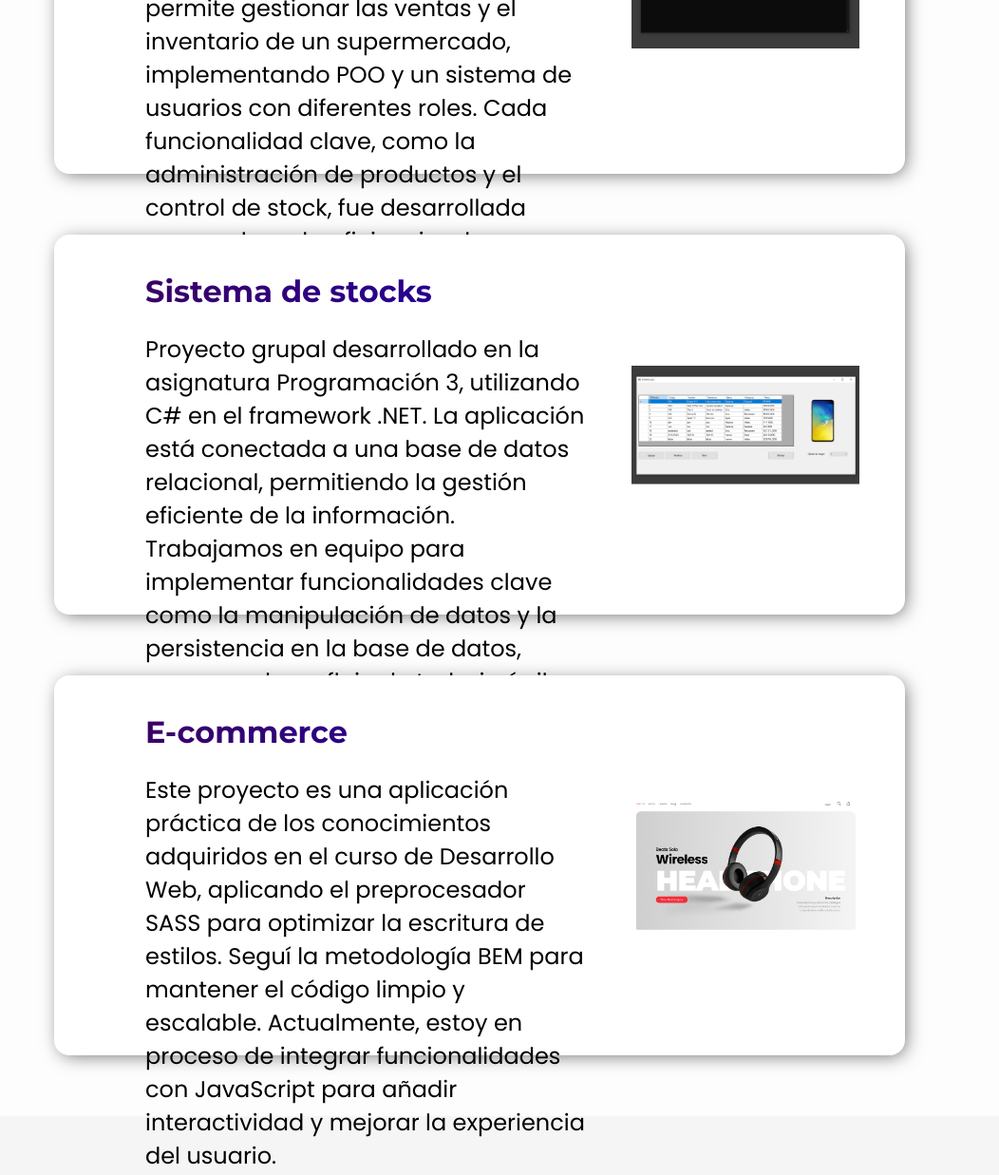
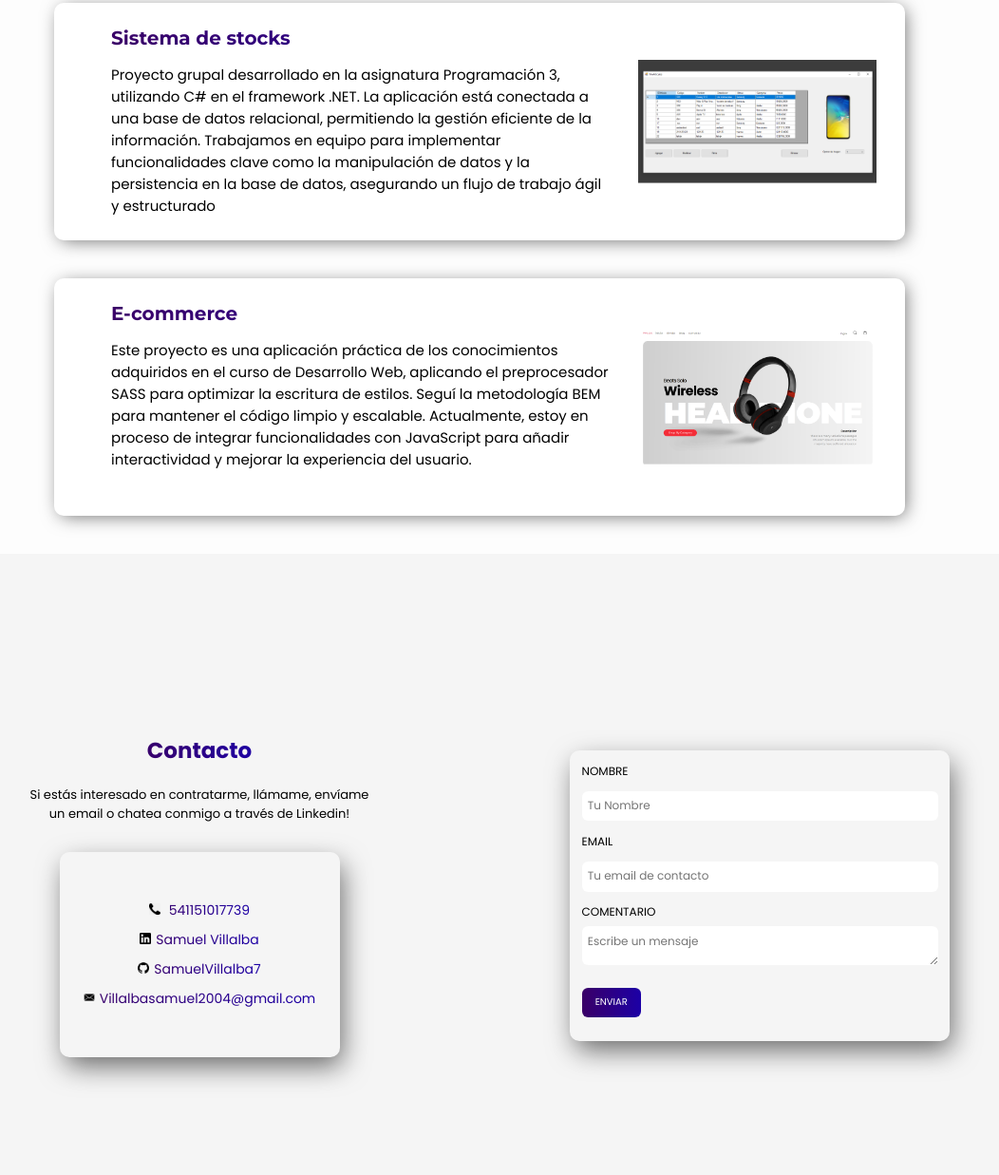
Before and after one commit to SamuelVillalba7/PortfolioSamuelVillaba, a plain HTML site: page index.html in a window 1280 px wide. Shown: the part 1205-2442 px from the top of the page at 95% size, without its empty margins (135-1187 px from the left). Drawn offline with Linux system fonts and the light colour scheme.

Commit message:
lo hice resposive para laptop

```diff
--- a/style.css
+++ b/style.css
@@ -23,19 +23,24 @@ header{
 
 
     background-color: rgb(255, 255, 255);
-    height: 80px;
+    height: 5rem;
     display: flex;
     align-items: center;
     justify-content: space-between;
     padding: 0px 8rem ;
 }
 .logo{
-    font-size: 2rem;
-    font-weight: 700;
+
+
     background: var(--colorGradiente);
     -webkit-background-clip: text;
     color: transparent;
 
+}
+
+.logo p{
+    font-size: 2rem;
+    font-weight: 700;
 }
 
 .nav-menu{
@@ -47,7 +52,7 @@ header{
 
 .nav-menu a{
     font-size: 1.2rem;
-    margin-right: 1.7rem;
+    margin-left: 1.7rem;
     color: black;
    font-weight: 400;
 
@@ -102,7 +107,7 @@ header{
 }
 
 .about-text p {
-    font-size: 25px;
+    font-size: 1.5rem;
     margin-bottom: 2rem;
 }
 
@@ -164,7 +169,7 @@ header{
 .contact h2{
 
     padding: 0 1rem;
-    font-size: 2rem;
+    font-size: 2.3rem;
     margin-bottom: 2rem;
     background: var(--colorGradiente);
     -webkit-background-clip: text;
@@ -177,6 +182,7 @@ header{
 .contact p{
     margin-bottom: 3rem;
     text-align: center;
+    font-size: 1.3rem;
 }
 .contact-box{
 
@@ -196,15 +202,16 @@ header{
 }
 
 .contact-box a{
-    margin: 0.5rem 0px ;
+    margin: .5rem 0px ;
     background: var(--colorGradiente);
     -webkit-background-clip: text;
     color: transparent;
+    font-size: 1.4rem;
 
 }
 .contact-box img{
     width: 1.2rem;
-    margin-right: 0.5rem;
+    margin-right: .5rem;
 }
 
 
@@ -221,10 +228,10 @@ header{
 }
 
 form{
-    width: 550px;
-    padding: 20px;
+    width: 34.375rem;
+    padding: 1.25rem;
 
-    font-size: 16px;
+    font-size: 4rem;
     border-radius: 1rem;
     box-shadow: 4px 11px 29px -2px rgba(0,0,0,0.58);
     -webkit-box-shadow: 4px 11px 29px -2px rgba(0,0,0,0.58);
@@ -232,17 +239,18 @@ form{
 }
 input{
     width: 100%;
-    margin: 20px 0px;
-    height: 50px;
-    border-radius: 10px;
+    margin: 1.25rem 0px;
+    height: 3.125rem;
     border: none;
+    border-radius: .625rem;
 }
 label{
     width: 100%;
+    font-size: 1rem;
 
 }
 .boton-formulario{
-    width: 100px;
+    width: 6.25rem;
     background: var(--colorGradiente);
     color: #FFF;
     border: none;
@@ -250,15 +258,15 @@ label{
 }
 textarea{
     width: 100%;
-    margin: 10px 0px;
-    height: 65px;
-    border-radius: 10px;
+    margin: .625rem 0px;
+    height: 4.0625rem;
+    border-radius: .625rem;
     border: none;
 
 }
 
 textarea::placeholder{
-    padding-top: 10px;
+    padding-top: .625rem;
 
 }
 
@@ -266,9 +274,9 @@ textarea::placeholder{
 
 ::placeholder{
 
-    padding-left: 10px;
+    padding-left: .625rem;
 
-    font-size: 16px;
+    font-size: 1rem;
 
 }
 
@@ -304,7 +312,7 @@ textarea::placeholder{
     justify-content: space-between;
     background-color: rgb(255, 255, 255);
     width: 70%;
-    height: 400px;
+    height: 25rem;
     padding: 0rem 3rem;
     border-radius: 1rem;
     margin: 2rem auto;
@@ -339,10 +347,31 @@ textarea::placeholder{
 
 
 footer{
-    height: 60px;
+    height: 3.75rem;
     background: linear-gradient(to right, rgb(58, 0, 103), rgb(28, 0, 166));
     display: flex;
     align-items: center;
     justify-content: center;
     color: #FFF;
 }
+
+
+
+
+
+@media screen and (max-width: 1600px ) {
+
+    *{
+        font-size: 10px;
+    }
+    form{
+        width: 40rem;
+    }
+    label{
+        font-size: 1.2rem;
+    }
+    ::placeholder{
+        font-size: 1.2rem;
+
+    }
+}
```
